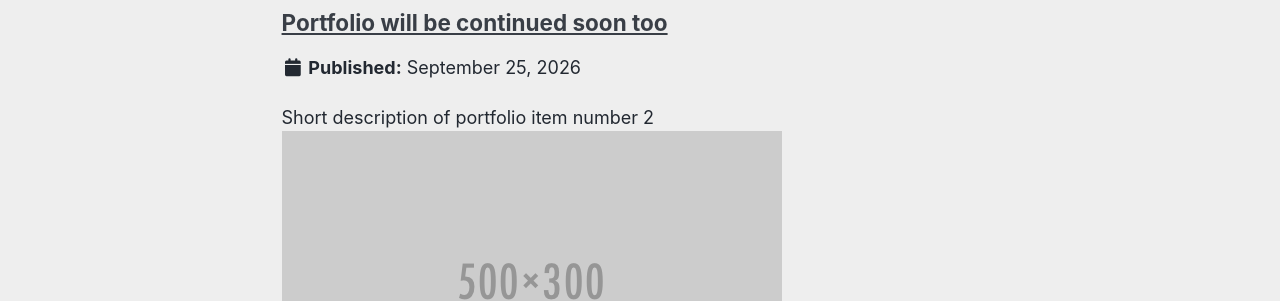
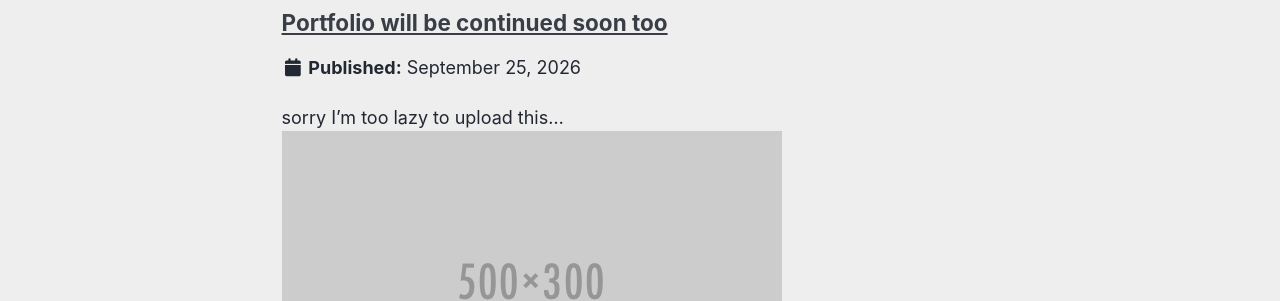
Before and after one commit to gganggang2/smparkedu, a Jekyll site: the page built from _pages/portfolio.html, in a window 1280 px wide and 1288 px high. Shown: the part 633-934 px from the top of the window. Built offline with Jekyll 4.4.1, drawn with Linux system fonts in a browser that asks for light colours; a style sheet for code colours, icons or effects is not loaded.

Commit message:
Update portfolio-2.html

```diff
--- a/_portfolio/portfolio-2.html
+++ b/_portfolio/portfolio-2.html
@@ -1,6 +1,6 @@
 ---
 title: "Portfolio will be continued soon too"
-excerpt: "Short description of portfolio item number 2 <br/><img src='/images/500x300.png'>"
+excerpt: "sorry I'm too lazy to upload this... <br/><img src='/images/500x300.png'>"
 collection: portfolio
 ---
 
```
